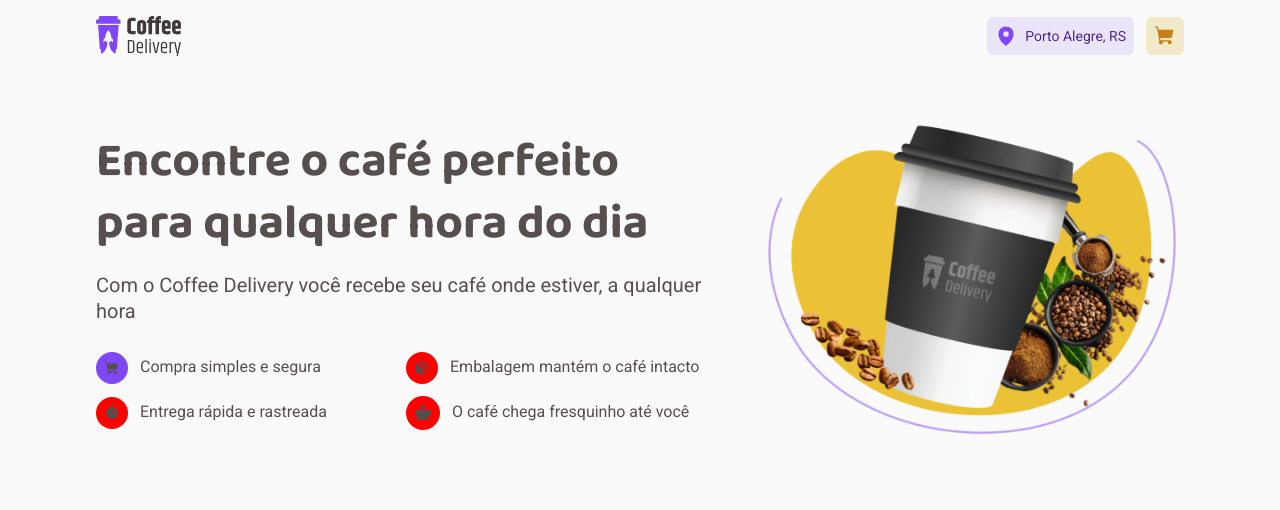
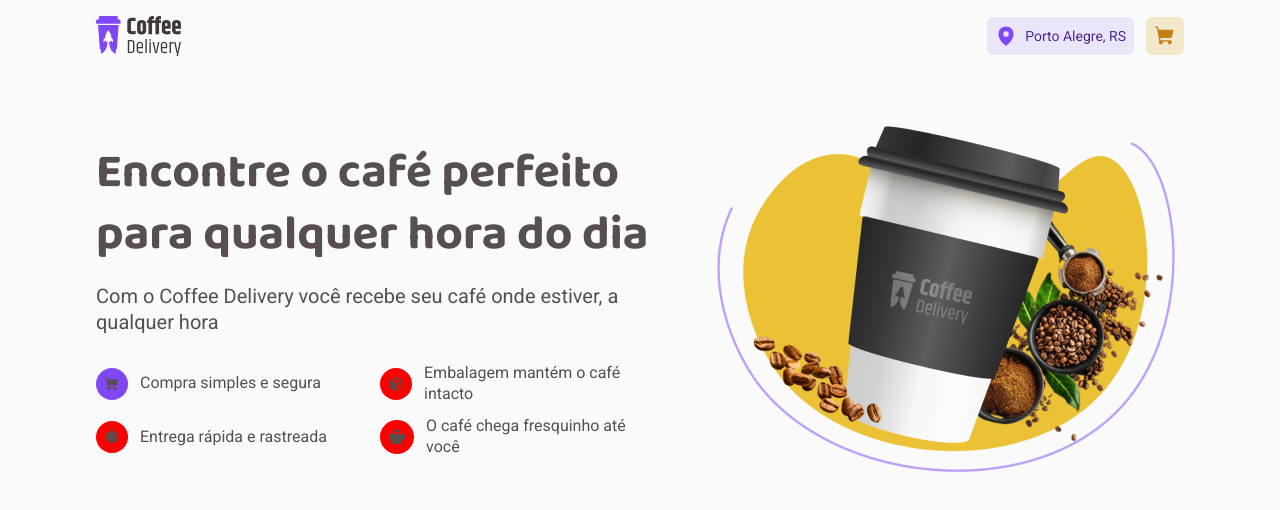
Before and after one commit to GabrielMatoss/CoffeeHouse, a React (Vite) app: page / in a window 1280 px wide. Shown: the top 510 px of the page. Built offline with nearby package versions, Linux system fonts and the light colour scheme.

Commit message:
refactor(coffeslogan.tsx): removed the div that contained the img

```diff
--- a/src/components/CoffeeSlogan.tsx
+++ b/src/components/CoffeeSlogan.tsx
@@ -43,9 +43,7 @@ export function CoffeeSlogan() {
         </div>
       </div>
 
-      <div className="imageCoffeeContent">
         <img src={imageCoffee} alt="" />
-      </div>
     </CoffeeSloganContent>
   );
 }
```
